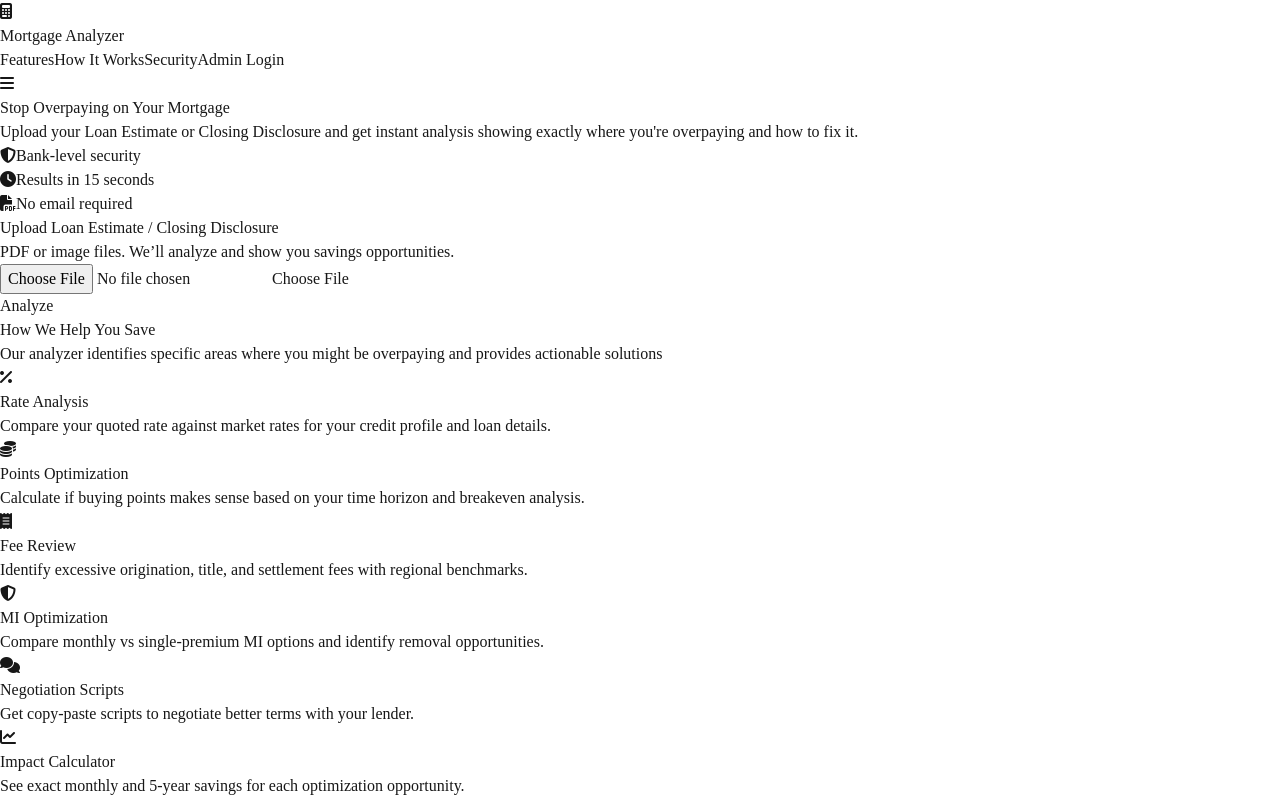
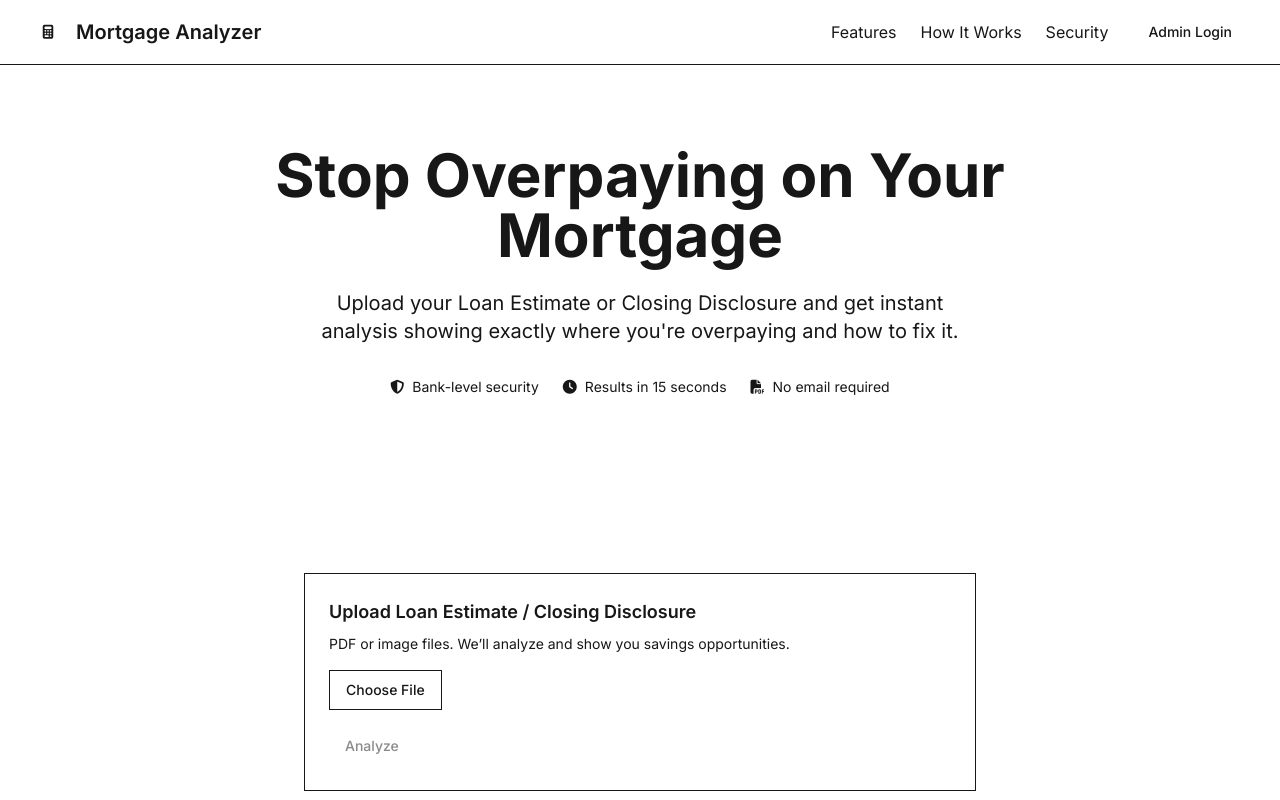
Before and after one commit to Jimmy-Martin34/nextjs-mortgage-buck, a Next.js app: page / in a window 1280 px wide. Shown: the top 800 px of the page. Built offline with nearby package versions, Linux system fonts and the light colour scheme.

Commit message:
Update tailwind.config.ts

```diff
--- a/tailwind.config.ts
+++ b/tailwind.config.ts
@@ -1,45 +1,53 @@
 import type { Config } from "tailwindcss";
+import plugin from "tailwindcss/plugin";
+import typography from "@tailwindcss/typography";
+import animate from "tailwindcss-animate";
 
-export default {
+const config: Config = {
   darkMode: ["class"],
-  content: ["./client/index.html", "./client/src/**/*.{js,jsx,ts,tsx}"],
+  // ✅ Scan your Next.js App Router files (and any shared components)
+  content: [
+    "./app/**/*.{js,ts,jsx,tsx,mdx}",
+    "./components/**/*.{js,ts,jsx,tsx,mdx}",
+    "./src/**/*.{js,ts,jsx,tsx,mdx}"
+  ],
   theme: {
     extend: {
       borderRadius: {
         lg: "var(--radius)",
         md: "calc(var(--radius) - 2px)",
-        sm: "calc(var(--radius) - 4px)",
+        sm: "calc(var(--radius) - 4px)"
       },
       colors: {
         background: "var(--background)",
         foreground: "var(--foreground)",
         card: {
           DEFAULT: "var(--card)",
-          foreground: "var(--card-foreground)",
+          foreground: "var(--card-foreground)"
         },
         popover: {
           DEFAULT: "var(--popover)",
-          foreground: "var(--popover-foreground)",
+          foreground: "var(--popover-foreground)"
         },
         primary: {
           DEFAULT: "var(--primary)",
-          foreground: "var(--primary-foreground)",
+          foreground: "var(--primary-foreground)"
         },
         secondary: {
           DEFAULT: "var(--secondary)",
-          foreground: "var(--secondary-foreground)",
+          foreground: "var(--secondary-foreground)"
         },
         muted: {
           DEFAULT: "var(--muted)",
-          foreground: "var(--muted-foreground)",
+          foreground: "var(--muted-foreground)"
         },
         accent: {
           DEFAULT: "var(--accent)",
-          foreground: "var(--accent-foreground)",
+          foreground: "var(--accent-foreground)"
         },
         destructive: {
           DEFAULT: "var(--destructive)",
-          foreground: "var(--destructive-foreground)",
+          foreground: "var(--destructive-foreground)"
         },
         border: "var(--border)",
         input: "var(--input)",
@@ -51,7 +59,7 @@ export default {
           "2": "var(--chart-2)",
           "3": "var(--chart-3)",
           "4": "var(--chart-4)",
-          "5": "var(--chart-5)",
+          "5": "var(--chart-5)"
         },
         sidebar: {
           DEFAULT: "var(--sidebar)",
@@ -61,119 +69,53 @@ export default {
           accent: "var(--sidebar-accent)",
           "accent-foreground": "var(--sidebar-accent-foreground)",
           border: "var(--sidebar-border)",
-          ring: "var(--sidebar-ring)",
-        },
+          ring: "var(--sidebar-ring)"
+        }
       },
       fontFamily: {
+        // maps to --font-sans / --font-mono from next/font in layout.tsx
         sans: ["var(--font-sans)"],
-        mono: ["var(--font-mono)"],
+        mono: ["var(--font-mono)"]
       },
       keyframes: {
-        "accordion-down": {
-          from: {
-            height: "0",
-          },
-          to: {
-            height: "var(--radix-accordion-content-height)",
-          },
-        },
-        "accordion-up": {
-          from: {
-            height: "var(--radix-accordion-content-height)",
-          },
-          to: {
-            height: "0",
-          },
-        },
-        fadeIn: {
-          from: {
-            opacity: "0",
-            transform: "translateY(10px)",
-          },
-          to: {
-            opacity: "1",
-            transform: "translateY(0)",
-          },
-        },
-        slideIn: {
-          from: {
-            opacity: "0",
-            transform: "translateX(20px)",
-          },
-          to: {
-            opacity: "1",
-            transform: "translateX(0)",
-          },
-        },
-        pulse: {
-          "0%, 100%": {
-            opacity: "1",
-          },
-          "50%": {
-            opacity: "0.5",
-          },
-        },
-        spin: {
-          to: {
-            transform: "rotate(360deg)",
-          },
-        },
+        "accordion-down": { from: { height: "0" }, to: { height: "var(--radix-accordion-content-height)" } },
+        "accordion-up": { from: { height: "var(--radix-accordion-content-height)" }, to: { height: "0" } },
+        fadeIn: { from: { opacity: "0", transform: "translateY(10px)" }, to: { opacity: "1", transform: "translateY(0)" } },
+        slideIn: { from: { opacity: "0", transform: "translateX(20px)" }, to: { opacity: "1", transform: "translateX(0)" } },
+        pulse: { "0%, 100%": { opacity: "1" }, "50%": { opacity: "0.5" } },
+        spin: { to: { transform: "rotate(360deg)" } }
       },
       animation: {
         "accordion-down": "accordion-down 0.2s ease-out",
         "accordion-up": "accordion-up 0.2s ease-out",
         "fade-in": "fadeIn 0.3s ease-in-out",
         "slide-in": "slideIn 0.3s ease-out",
-        "pulse": "pulse 2s cubic-bezier(0.4, 0, 0.6, 1) infinite",
-        "spin": "spin 1s linear infinite",
+        pulse: "pulse 2s cubic-bezier(0.4, 0, 0.6, 1) infinite",
+        spin: "spin 1s linear infinite"
       },
-      spacing: {
-        "18": "4.5rem",
-        "88": "22rem",
-        "128": "32rem",
-      },
-      maxWidth: {
-        "8xl": "88rem",
-        "9xl": "96rem",
-      },
-      screens: {
-        "3xl": "1600px",
-      },
+      spacing: { 18: "4.5rem", 88: "22rem", 128: "32rem" },
+      maxWidth: { "8xl": "88rem", "9xl": "96rem" },
+      screens: { "3xl": "1600px" },
       boxShadow: {
         "2xl": "0 25px 50px -12px rgb(0 0 0 / 0.25)",
-        "3xl": "0 35px 60px -12px rgba(0, 0, 0, 0.3)",
+        "3xl": "0 35px 60px -12px rgba(0, 0, 0, 0.3)"
       },
-      backdropBlur: {
-        xs: "2px",
-      },
-      zIndex: {
-        "60": "60",
-        "70": "70",
-        "80": "80",
-        "90": "90",
-        "100": "100",
-      },
-    },
+      backdropBlur: { xs: "2px" },
+      zIndex: { 60: "60", 70: "70", 80: "80", 90: "90", 100: "100" }
+    }
   },
   plugins: [
-    require("tailwindcss-animate"),
-    require("@tailwindcss/typography"),
-    // Custom plugin for utility classes
-    function({ addUtilities }: { addUtilities: Function }) {
+    animate,
+    typography,
+    plugin(({ addUtilities }) => {
       addUtilities({
-        '.text-shadow': {
-          textShadow: '0 2px 4px rgba(0,0,0,0.10)',
-        },
-        '.text-shadow-md': {
-          textShadow: '0 4px 8px rgba(0,0,0,0.12), 0 2px 4px rgba(0,0,0,0.08)',
-        },
-        '.text-shadow-lg': {
-          textShadow: '0 15px 35px rgba(0,0,0,0.1), 0 5px 15px rgba(0,0,0,0.07)',
-        },
-        '.text-shadow-none': {
-          textShadow: 'none',
-        },
+        ".text-shadow": { textShadow: "0 2px 4px rgba(0,0,0,0.10)" },
+        ".text-shadow-md": { textShadow: "0 4px 8px rgba(0,0,0,0.12), 0 2px 4px rgba(0,0,0,0.08)" },
+        ".text-shadow-lg": { textShadow: "0 15px 35px rgba(0,0,0,0.1), 0 5px 15px rgba(0,0,0,0.07)" },
+        ".text-shadow-none": { textShadow: "none" }
       });
-    },
-  ],
-} satisfies Config;
+    })
+  ]
+};
+
+export default config;
```
